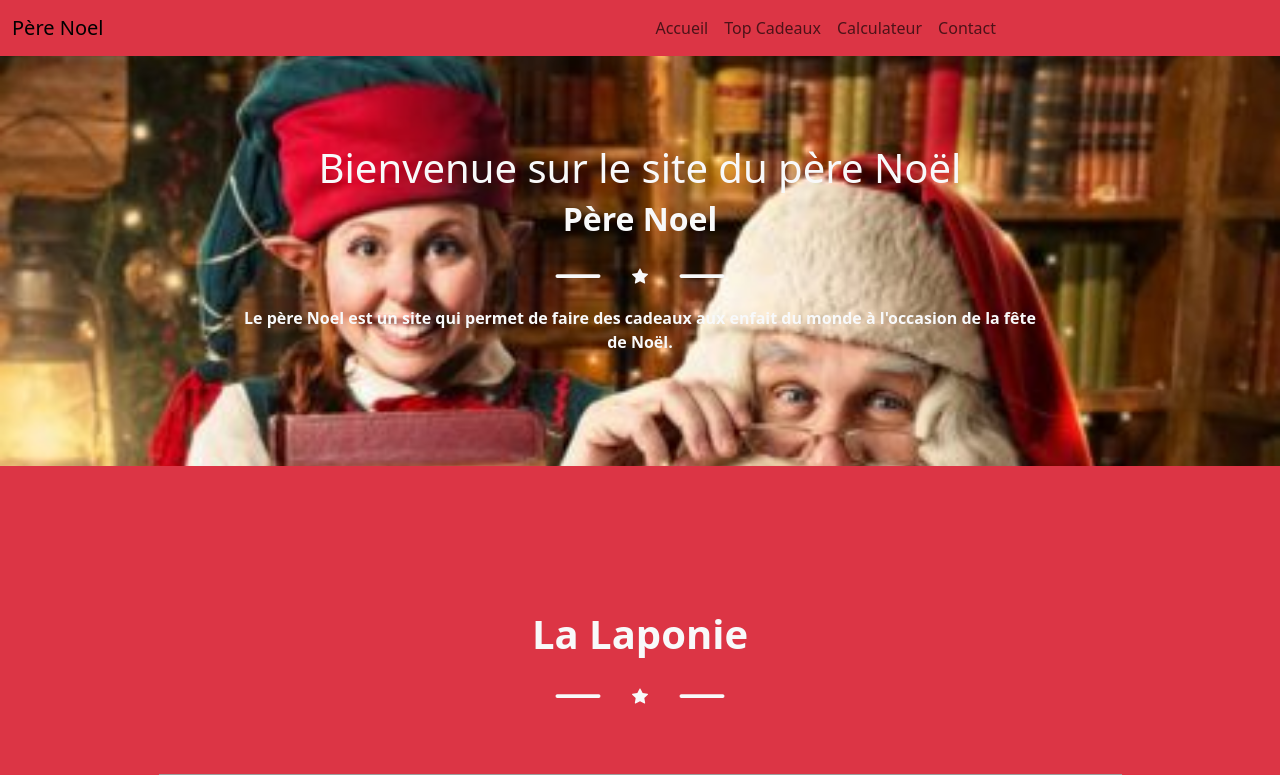
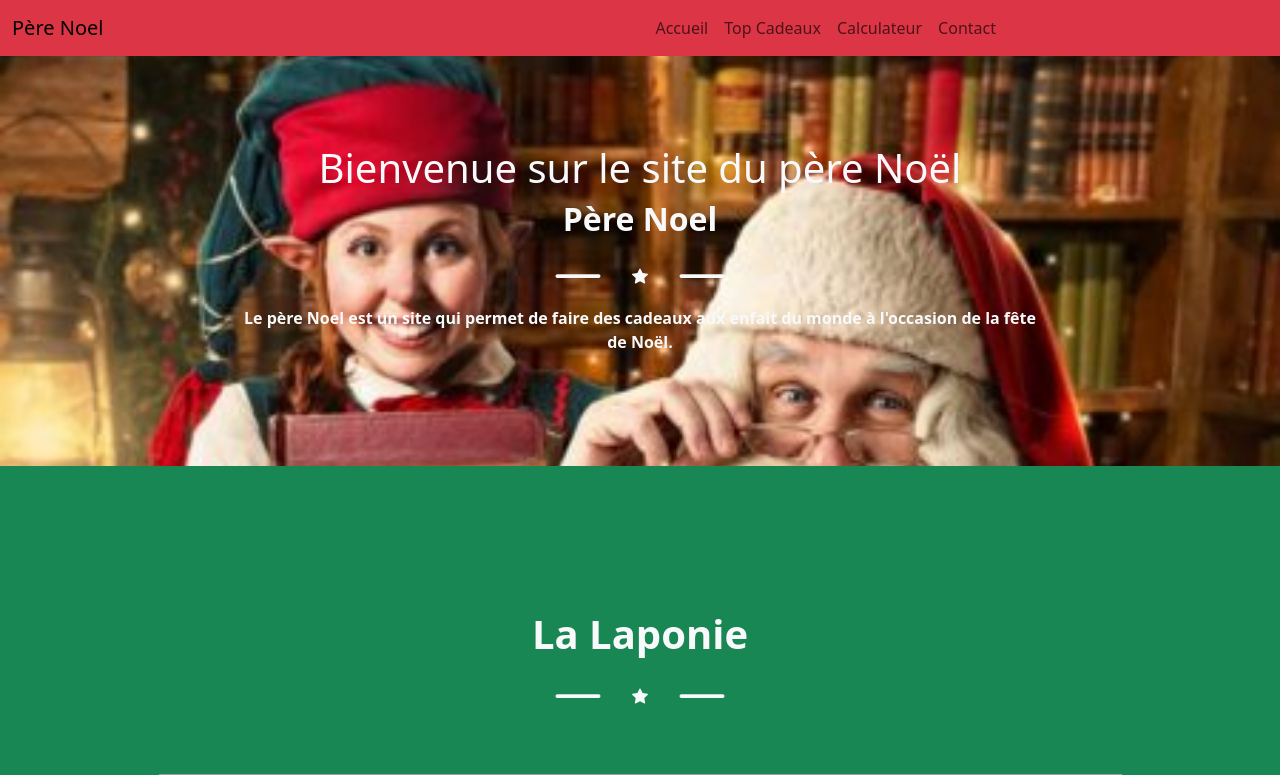
Before and after one commit to Kromaric/from_scratch_challenge, a PHP site: page / in a window 1280 px wide. Shown: the top 775 px of the page. Run offline with PHP 8.4, Linux system fonts and the light colour scheme; grey boxes are pictures that could not be loaded.

Commit message:
refactoring

```diff
--- a/back.php
+++ b/back.php
@@ -28,4 +28,4 @@
             die();
         }
     }
-        ?>
+?>
--- a/index.php
+++ b/index.php
@@ -38,7 +38,7 @@
             <div class="col-md-1"></div>
         </div>
 <!-- Laponie -->
-        <div class="row bg-danger p-5" id="laponie">
+        <div class="row bg-success p-5" id="laponie">
             <div class="col-md-1"></div>
             <div class="col-md-10 my-5">
                 <div class="row my-5">
```
